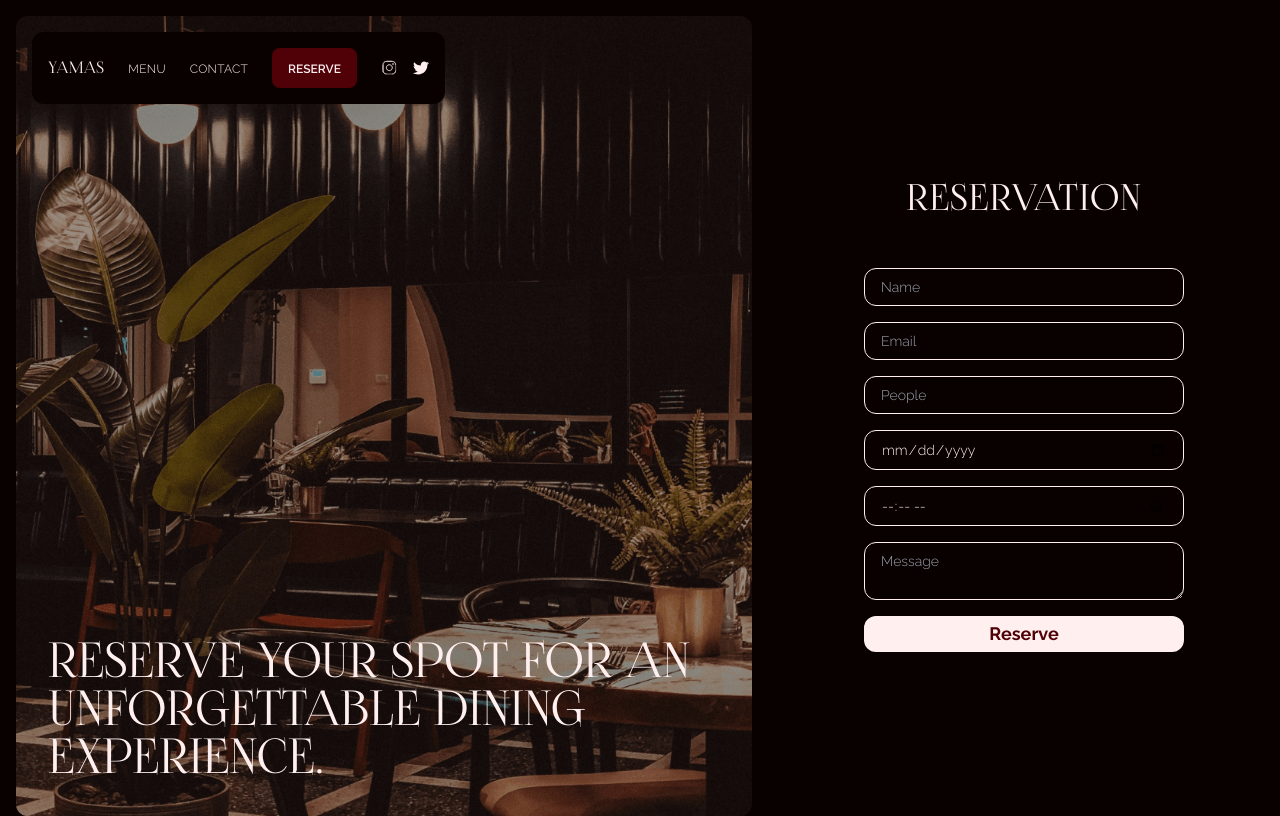
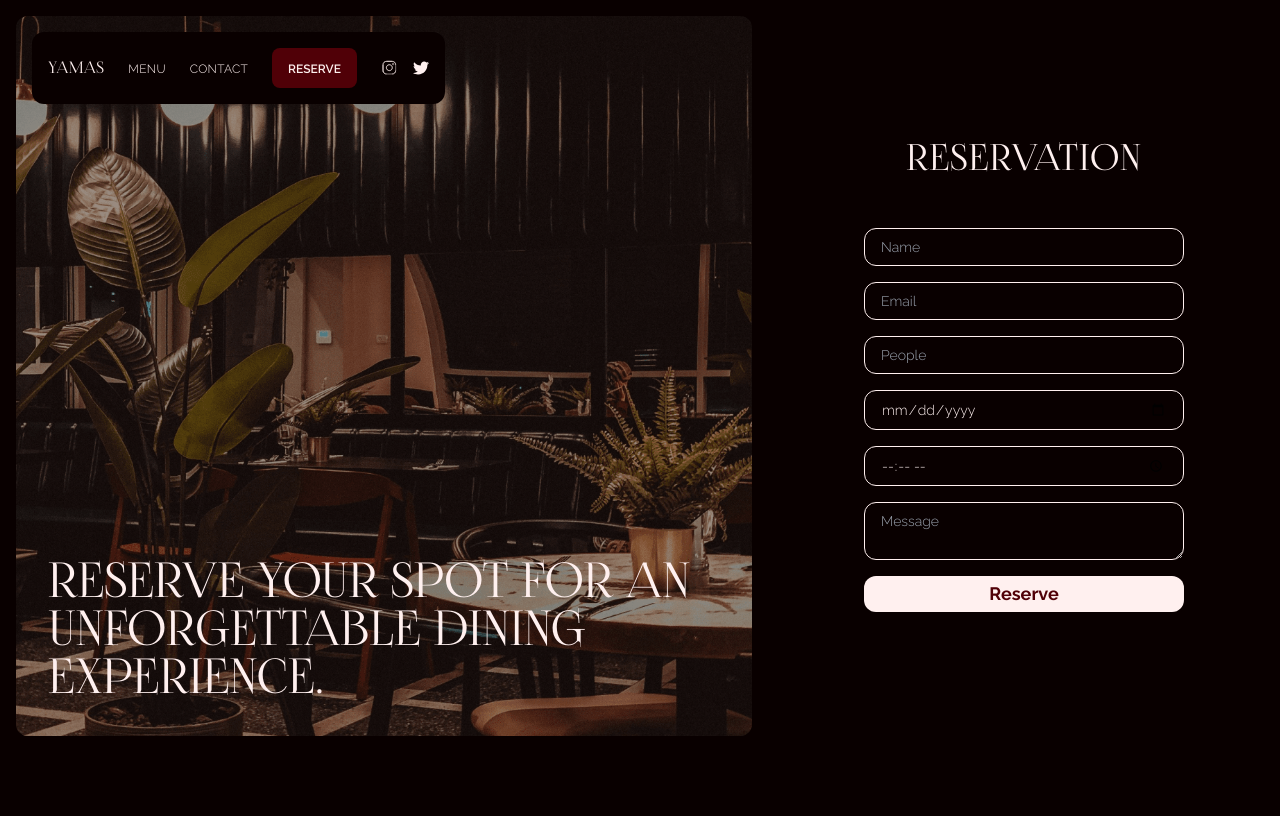
Before and after one commit to Wambui-N/Yamas, a Next.js app: page /reservation in a window 1280 px wide. Built offline with nearby package versions, Linux system fonts and the light colour scheme.

Commit message:
reservation height

```diff
--- a/src/app/reservation/page.js
+++ b/src/app/reservation/page.js
@@ -2,7 +2,7 @@ import { Form } from "@/Components";
 
 export default function Reservation() {
   return (
-    <main className="min-h-[100vh] grid md:grid-cols-5 grid-cols-1 grid-rows-2 md:grid-rows-1 gap-8">
+    <main className="min-h-[90vh] grid md:grid-cols-5 grid-cols-1 grid-rows-2 md:grid-rows-1 gap-8">
       <div className="md:col-span-3 row-span-1 h-full bg-[url('/Reserve.png')] bg-cover bg-no-repeat bg-bottom rounded-xl">
         <div className="w-full bg-black/40 p-[2rem] h-full flex flex-col justify-end rounded-xl">
           <p style={{ fontFamily: "myFont" }} className="lg:text-5xl md:text-3xl text-xl uppercase">
```
